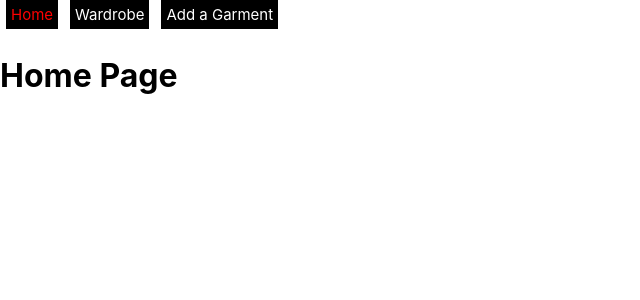
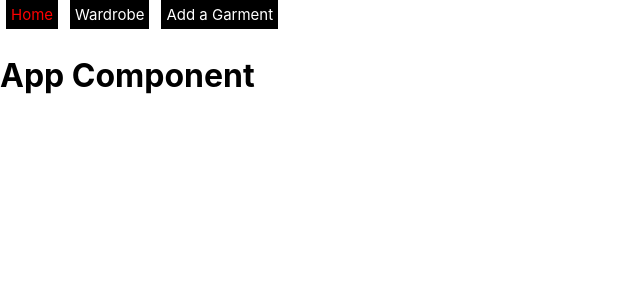
Before and after one commit to justinandr/phase-2-project, a React (Create React App) app: page / in a window 1280 px wide. Shown: the top 300 px of the page, without its empty margins (0-640 px from the left). Built offline with nearby package versions, Linux system fonts and the light colour scheme; data requests are answered from the project's data file.

Commit message:
restored App.js

```diff
--- /dev/null
+++ b/src/App.js
@@ -0,0 +1,15 @@
+import './App.css';
+import NavBar from './components/NavBar';
+
+function App() {
+  return (
+    <>
+      <header>
+        <NavBar />
+      </header>
+      <h1>App Component</h1>
+    </>
+  );
+}
+
+export default App;
```
Also changed, not shown: src/Routes.js (+7 -0 lines).
